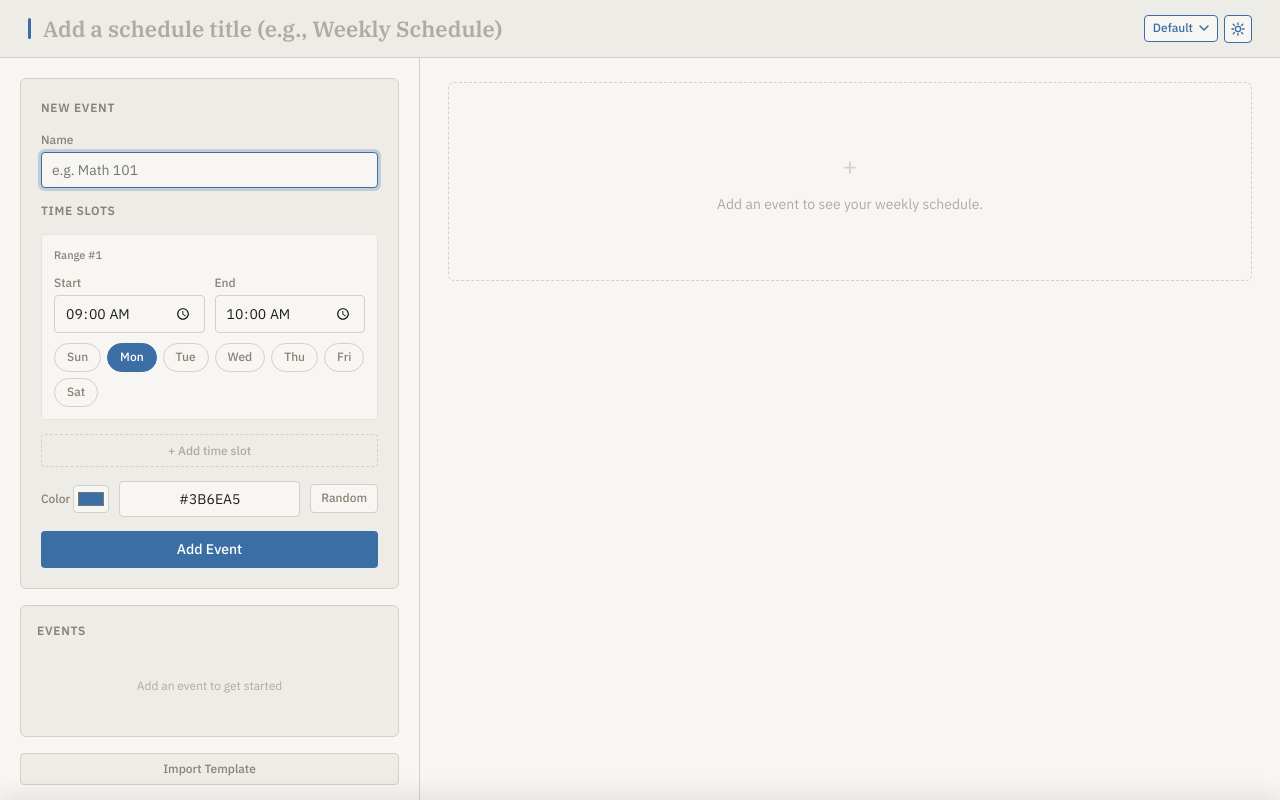
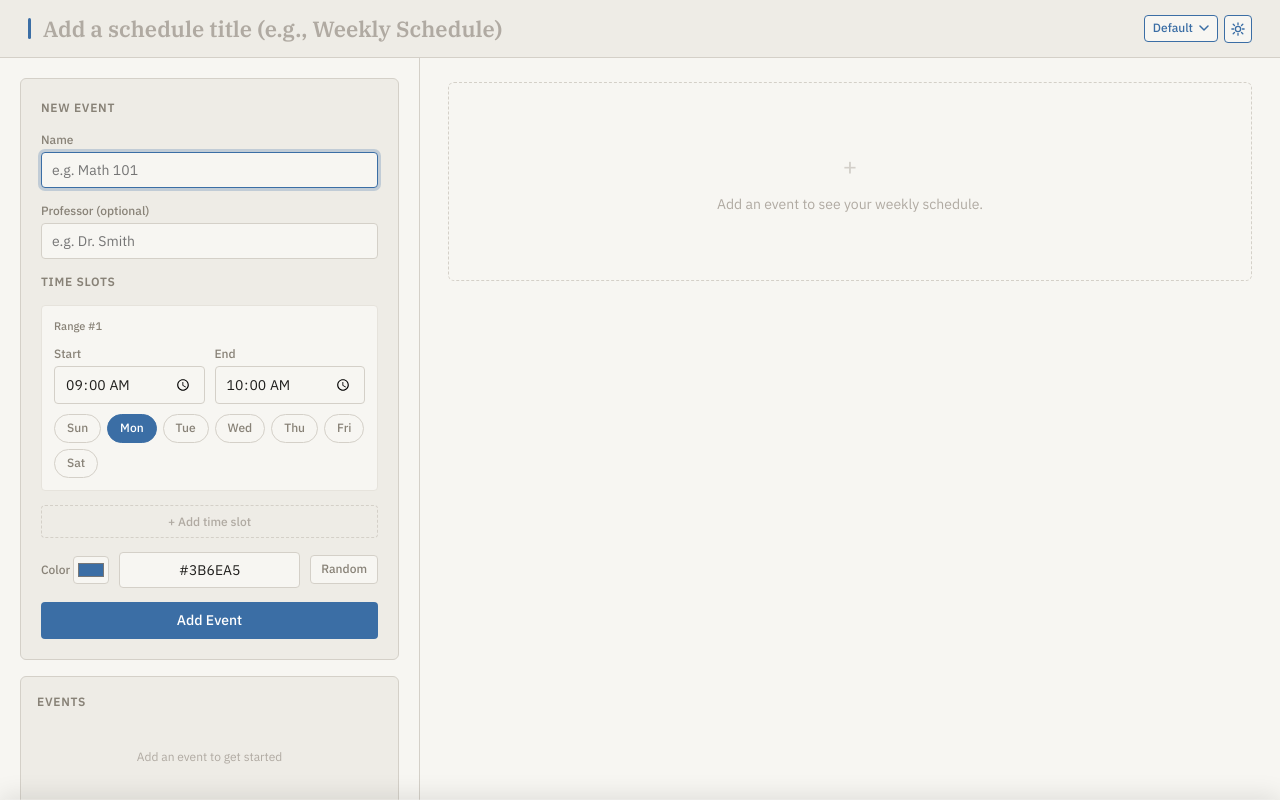
Before and after one commit to flloisee/class-sched-maker, a React (Vite) app: page / in a window 1280 px wide. Built offline with nearby package versions, Linux system fonts and the light colour scheme.

Commit message:
Add optional professor field to events, shown on schedule blocks

```diff
--- a/src/components/EventForm.tsx
+++ b/src/components/EventForm.tsx
@@ -19,6 +19,7 @@ function defaultSlot(): TimeSlot {
 
 export default function EventForm({ onAdd, onUpdate, editingEvent, onCancelEdit }: Props) {
   const [name, setName] = useState("");
+  const [professor, setProfessor] = useState("");
   const [slots, setSlots] = useState<TimeSlot[]>([defaultSlot()]);
   const [color, setColor] = useState(nextColor);
   const [hexInput, setHexInput] = useState(color);
@@ -33,6 +34,7 @@ export default function EventForm({ onAdd, onUpdate, editingEvent, onCancelEdit
   useEffect(() => {
     if (editingEvent) {
       setName(editingEvent.name);
+      setProfessor(editingEvent.professor ?? "");
       setSlots(editingEvent.slots.map((s) => ({ ...s, days: [...s.days] })));
       setColor(editingEvent.color);
       setError("");
@@ -101,6 +103,7 @@ export default function EventForm({ onAdd, onUpdate, editingEvent, onCancelEdit
         name: name.trim(),
         slots: slots.map((s) => ({ ...s, days: [...s.days] })),
         color,
+        professor: professor.trim() || undefined,
       };
       onUpdate(updated);
     } else {
@@ -109,17 +112,20 @@ export default function EventForm({ onAdd, onUpdate, editingEvent, onCancelEdit
         name: name.trim(),
         slots: slots.map((s) => ({ ...s, days: [...s.days] })),
         color,
+        professor: professor.trim() || undefined,
       };
       onAdd(event);
     }
 
     setName("");
+    setProfessor("");
     setSlots([defaultSlot()]);
     setColor(nextColor());
   }
 
   function handleCancel() {
     setName("");
+    setProfessor("");
     setSlots([defaultSlot()]);
     setColor(nextColor());
     setError("");
@@ -138,6 +144,16 @@ export default function EventForm({ onAdd, onUpdate, editingEvent, onCancelEdit
           onChange={(e) => setName(e.target.value)}
           placeholder="e.g. Math 101"
           autoFocus
+        />
+      </label>
+
+      <label>
+        Professor (optional)
+        <input
+          type="text"
+          value={professor}
+          onChange={(e) => setProfessor(e.target.value)}
+          placeholder="e.g. Dr. Smith"
         />
       </label>
 
--- a/src/components/WeeklySchedule.css
+++ b/src/components/WeeklySchedule.css
@@ -162,10 +162,8 @@
   font-size: var(--text-body);
   font-weight: 600;
   color: var(--text);
-  white-space: nowrap;
-  overflow: hidden;
-  text-overflow: ellipsis;
   line-height: 1.3;
+  overflow-wrap: anywhere;
 }
 
 .event-block-time {
@@ -176,6 +174,14 @@
   overflow: hidden;
   text-overflow: ellipsis;
   line-height: 1.3;
+}
+
+.event-block-professor {
+  font-size: var(--text-caption);
+  color: var(--text-secondary);
+  line-height: 1.3;
+  opacity: 0.8;
+  overflow-wrap: anywhere;
 }
 
 @media (max-width: 768px) {
@@ -219,4 +225,8 @@
   .event-block-time {
     font-size: var(--text-body);
   }
+
+  .event-block-professor {
+    font-size: var(--text-label);
+  }
 }
--- a/src/components/WeeklySchedule.tsx
+++ b/src/components/WeeklySchedule.tsx
@@ -19,6 +19,10 @@ interface Props {
 }
 
 type SlotEntry = { event: CalendarEvent; slot: TimeSlot; slotIndex: number };
+
+function titleCase(str: string): string {
+  return str.replace(/\S+/g, (w) => w[0].toUpperCase() + w.slice(1).toLowerCase());
+}
 
 function assignTracks(dayEntries: SlotEntry[]) {
   const sorted = [...dayEntries].sort(
@@ -222,13 +226,16 @@ export default function WeeklySchedule({ events, onSelectEvent, onAddNew, title,
                   key={`${entry.event.id}-${entry.slotIndex}`}
                   className="event-block"
                   style={getEventStyle(entry, day)}
-                  title={`${entry.event.name}\n${formatTimeShort(parseTime(entry.slot.startTime))} – ${formatTimeShort(parseTime(entry.slot.endTime))}`}
+                  title={`${entry.event.name}${entry.event.professor ? `\nProf. ${titleCase(entry.event.professor)}` : ""}\n${formatTimeShort(parseTime(entry.slot.startTime))} – ${formatTimeShort(parseTime(entry.slot.endTime))}`}
                   onClick={() => onSelectEvent(entry.event)}
                 >
                   <span className="event-block-name">{entry.event.name}</span>
                   <span className="event-block-time">
                     {formatTimeShort(parseTime(entry.slot.startTime))} — {formatTimeShort(parseTime(entry.slot.endTime))}
                   </span>
+                  {entry.event.professor && (
+                    <span className="event-block-professor">Prof. {titleCase(entry.event.professor)}</span>
+                  )}
                 </div>
               ))}
             </div>
--- a/src/types.ts
+++ b/src/types.ts
@@ -12,4 +12,5 @@ export interface CalendarEvent {
   name: string;
   slots: TimeSlot[];
   color: string;
+  professor?: string;
 }
```
